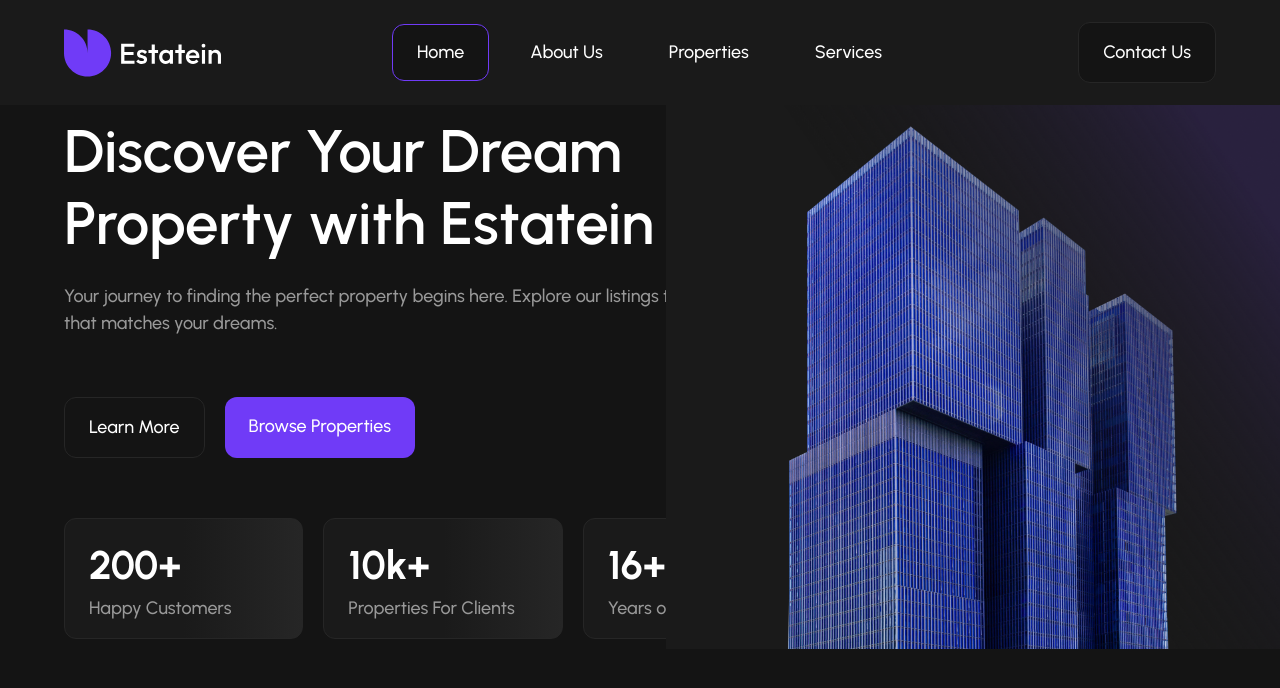
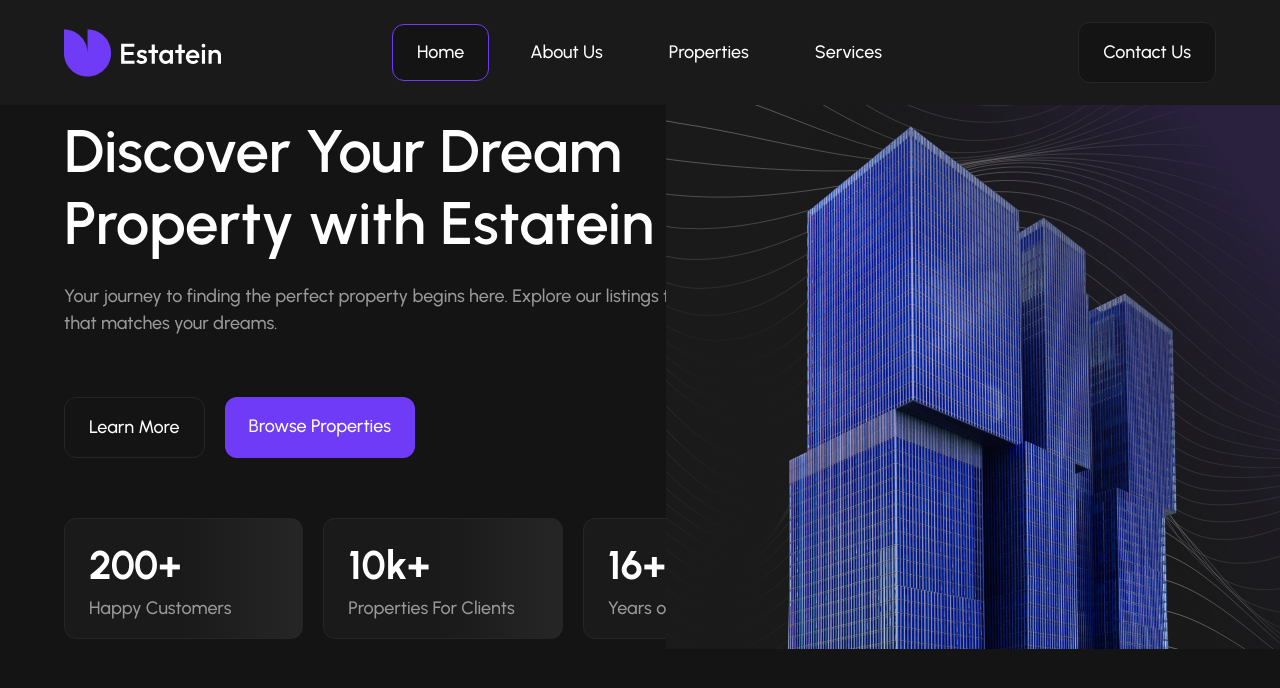
Before and after one commit to StephanCodeborne/estatein, a React (Create React App) app: page / in a window 1280 px wide. Shown: the top 688 px of the page. Built offline with nearby package versions, Linux system fonts and the light colour scheme.

Commit message:
feat: add imported abstract shape on the background of the right side of the hero section

```diff
--- a/src/sections/Hero/Hero.js
+++ b/src/sections/Hero/Hero.js
@@ -2,6 +2,7 @@ import Button from "../../components/Button/Button";
 import SectionContent from "../../components/SectionContent/SectionContent";
 import styles from "./Hero.module.css";
 import heroImage from "../../assets/images/hero-section-image.png";
+import abstractShape from "../../assets/images/abstract-shape-hero.svg";
 
 export default function Hero() {
   return (
@@ -39,6 +40,11 @@ export default function Hero() {
       </SectionContent>
       <div className={styles.right}>
         <img className={styles.image} src={heroImage} alt="cool building" />
+        <img
+          className={styles.shape}
+          src={abstractShape}
+          alt="abstract shape on the background"
+        />
       </div>
     </section>
   );
--- a/src/sections/Hero/Hero.module.css
+++ b/src/sections/Hero/Hero.module.css
@@ -55,6 +55,7 @@ section {
   position: absolute;
   top: 0;
   right: 0;
+  overflow: hidden;
 
   display: flex;
   justify-content: flex-end;
@@ -62,7 +63,17 @@ section {
 }
 
 .image {
-  display: block;
+  position: relative;
+  z-index: 2;
+  display: flex;
   width: 100%;
   max-width: 920px;
 }
+
+.shape {
+  position: absolute;
+  top: 0;
+  right: 0;
+  width: 100%;
+  object-fit: cover;
+}
```
Also changed, not shown: src/assets/images/abstract-shape-hero.svg (added).
